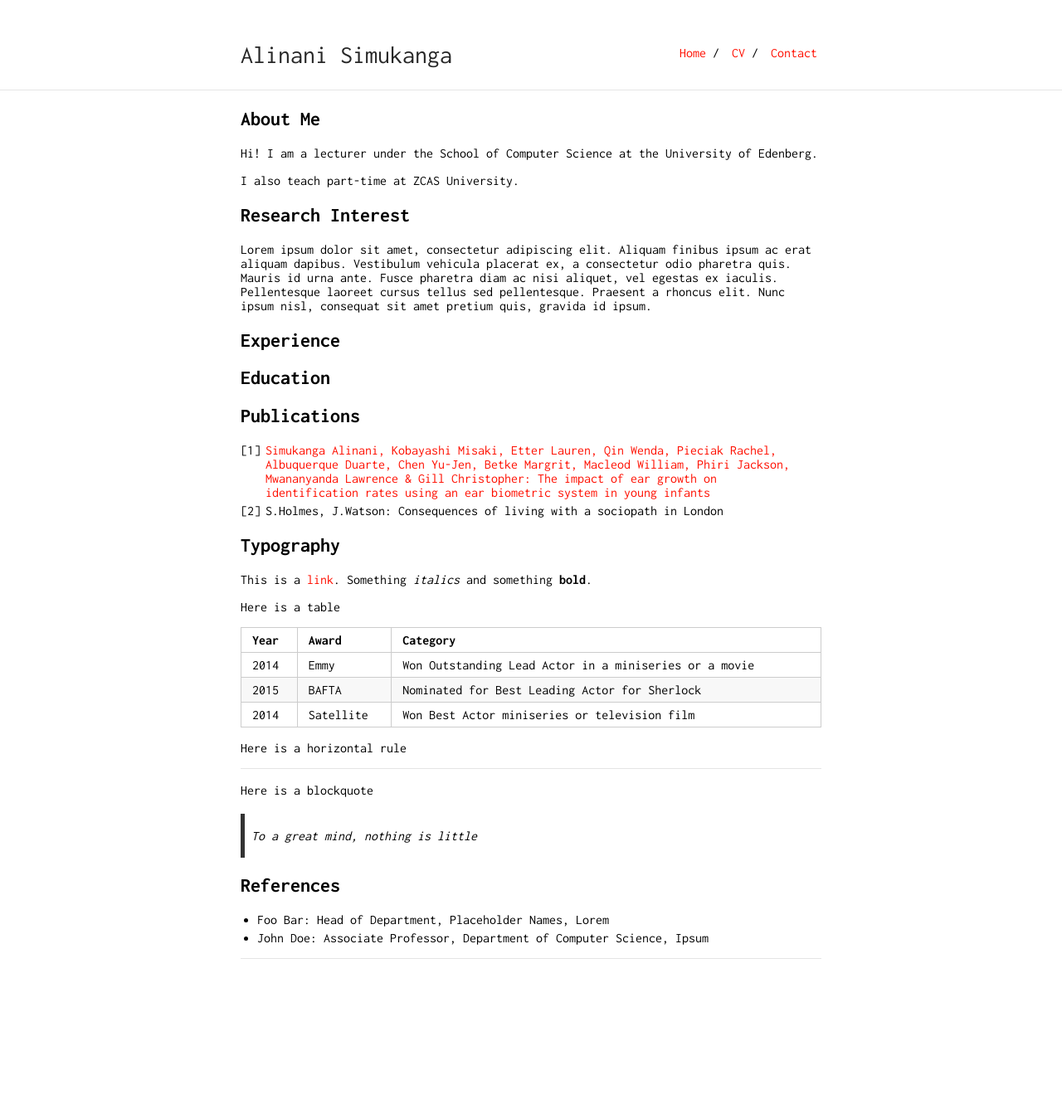
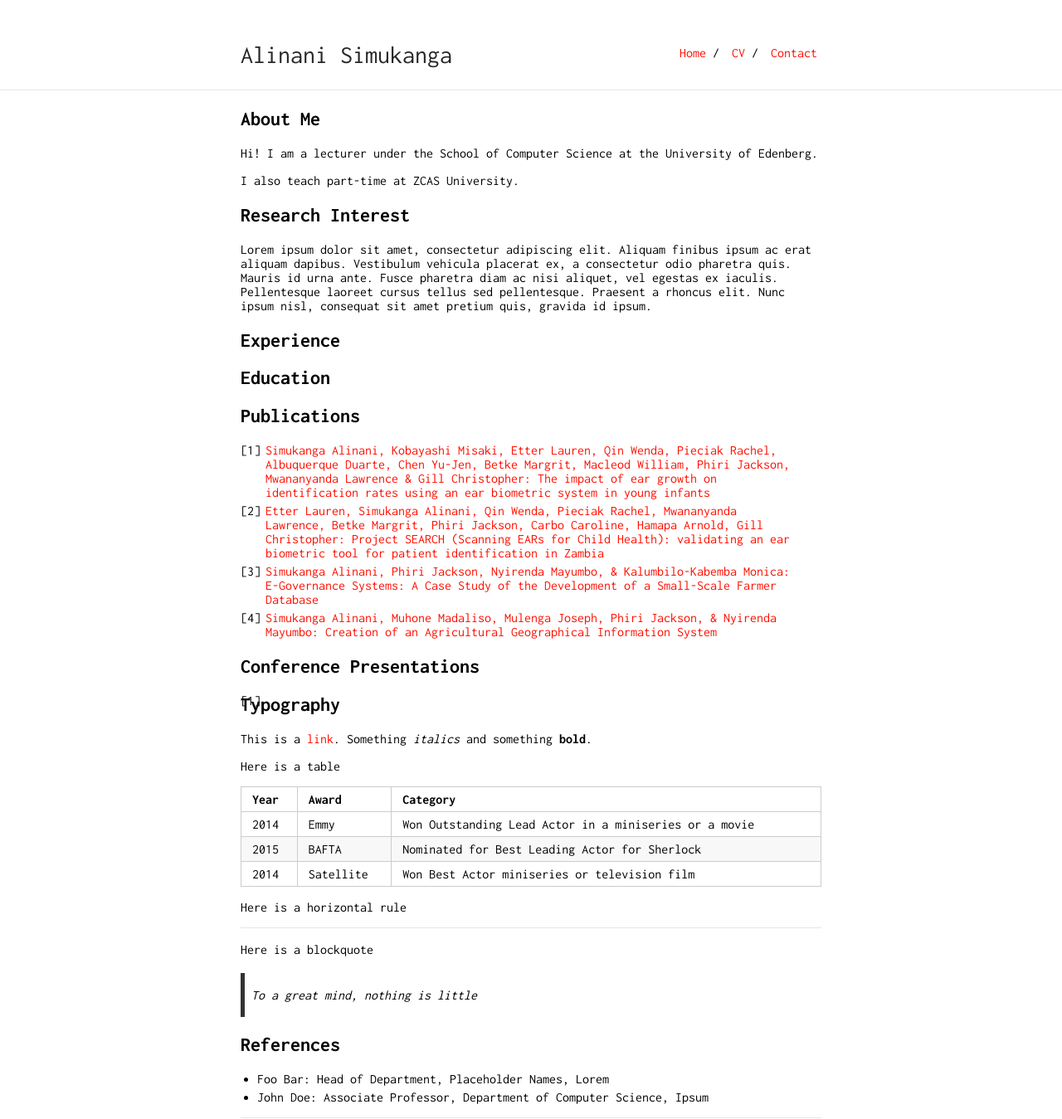
Before and after one commit to a1inani/a1inani.github.io, a Jekyll site: the page built from index.md, in a window 1280 px wide. Shown: the whole page at 83% size. Built offline with Jekyll 4.4.1, drawn with Linux system fonts in a browser that asks for light colours; our own code applies the rules of GitHub Pages for plain Markdown files; before the commit the page ends 1157 px from its top, so only the background shows below that.

Commit message:
Add all the publications

```diff
--- a/index.md
+++ b/index.md
@@ -19,7 +19,13 @@ Lorem ipsum dolor sit amet, consectetur adipiscing elit. Aliquam finibus ipsum a
 ## Publications
 
 1. [Simukanga Alinani, Kobayashi Misaki, Etter Lauren, Qin Wenda, Pieciak Rachel, Albuquerque Duarte, Chen Yu-Jen, Betke Margrit, Macleod William, Phiri Jackson, Mwananyanda Lawrence & Gill Christopher: The impact of ear growth on identification rates using an ear biometric system in young infants](/pub/deaeb0c6-5ba6-489e-a273-c829c34d531f_13459_-_lauren_etter.pdf){:target="_blank"}
-2. S.Holmes, J.Watson: Consequences of living with a sociopath in London
+2. [Etter Lauren, Simukanga Alinani, Qin Wenda, Pieciak Rachel, Mwananyanda Lawrence, Betke Margrit, Phiri Jackson, Carbo Caroline, Hamapa Arnold, Gill Christopher: Project SEARCH (Scanning EARs for Child Health): validating an ear biometric tool for patient identification in Zambia](/pub/7db8edd4-48c8-4260-b506-ad8784a7fe41_13197_-_lauren_etter.pdf){:target="_blank"}
+3. [Simukanga Alinani, Phiri Jackson, Nyirenda Mayumbo, & Kalumbilo-Kabemba Monica: E-Governance Systems: A Case Study of the Development of a Small-Scale Farmer Database](/pub/dkunda,+Journal+manager,+2_Alinani_Simukanga_ZJICT_Paper.pdf){:target="_blank"}
+4. [Simukanga Alinani, Muhone Madaliso, Mulenga Joseph, Phiri Jackson, & Nyirenda Mayumbo: Creation of an Agricultural Geographical Information System](/pub/dkunda,+Simukanga+-+Zambia+ICT+Journal.pdf){:target="_blank"}
+
+## Conference Presentations
+
+1. [](){:target="_blank"}
 
 ## Typography
 
```
Also changed, not shown: 3 other files.
